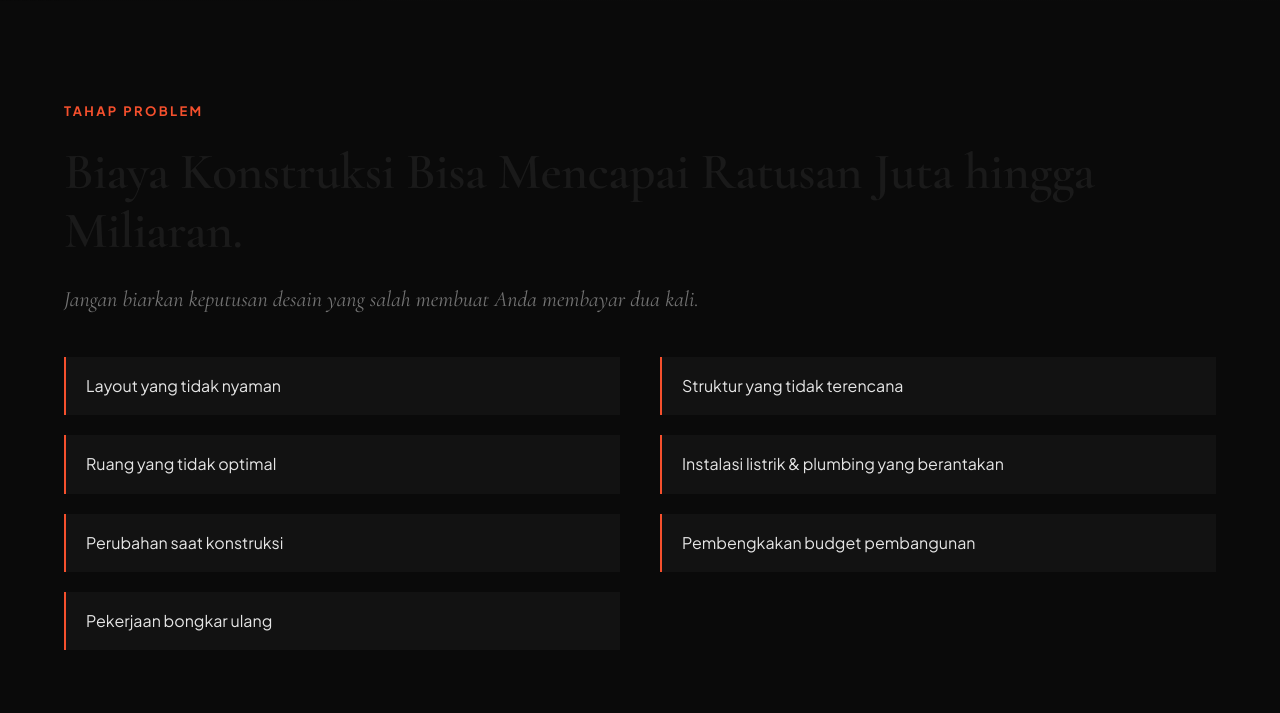
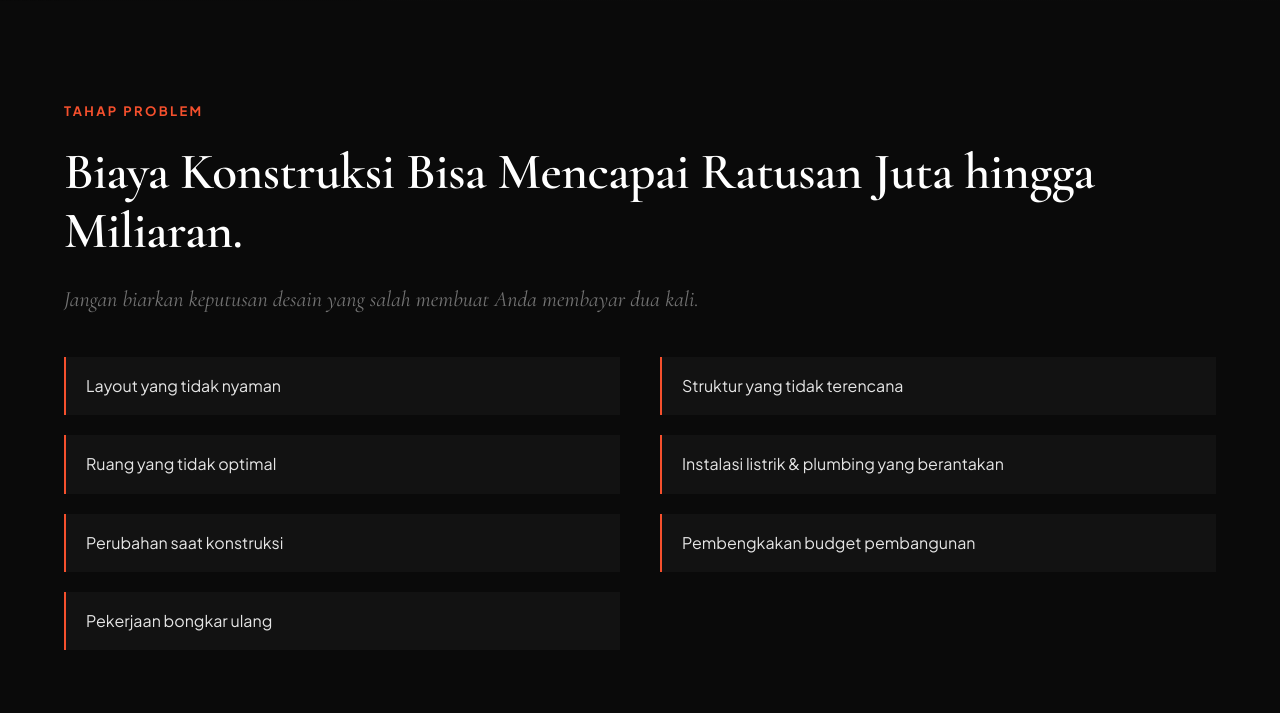
Before and after one commit to dausfla/RbkStudio, a PHP site: page / in a window 1280 px wide. Shown: the part 964-1677 px from the top of the page. Run offline with PHP 8.4, Linux system fonts and the light colour scheme; data comes from the database, SQL or seed files in the repository.

Commit message:
style: set Section 02 problem headline text color to white

```diff
--- a/assets/css/style.css
+++ b/assets/css/style.css
@@ -407,12 +407,20 @@ ul {
   content: "";
 }
 
+.text-white {
+  color: #FFFFFF !important;
+}
+
 /* ==========================================================================
    SECTION 02: PROBLEM -> SOLUTION
    ========================================================================== */
 .problem-part {
   background-color: var(--rbk-dark-bg);
   padding-bottom: 4rem;
+}
+
+.problem-part .section-title {
+  color: #FFFFFF;
 }
 
 .risk-grid {
--- a/index.php
+++ b/index.php
@@ -66,7 +66,7 @@ include __DIR__ . '/includes/header.php';
 <section class="problem-part section-padding" id="problem">
   <div class="container">
     <div class="eyebrow">TAHAP PROBLEM</div>
-    <h2 class="section-title text-white"><?= e($settings['section02_problem_headline'] ?? 'Biaya Konstruksi Bisa Mencapai Ratusan Juta hingga Miliaran.'); ?></h2>
+    <h2 class="section-title text-white" style="color: #FFFFFF;"><?= e($settings['section02_problem_headline'] ?? 'Biaya Konstruksi Bisa Mencapai Ratusan Juta hingga Miliaran.'); ?></h2>
     <p class="section-subtitle"><?= e($settings['section02_problem_subheadline'] ?? 'Jangan biarkan keputusan desain yang salah membuat Anda membayar dua kali.'); ?></p>
 
     <div class="risk-grid">
```
